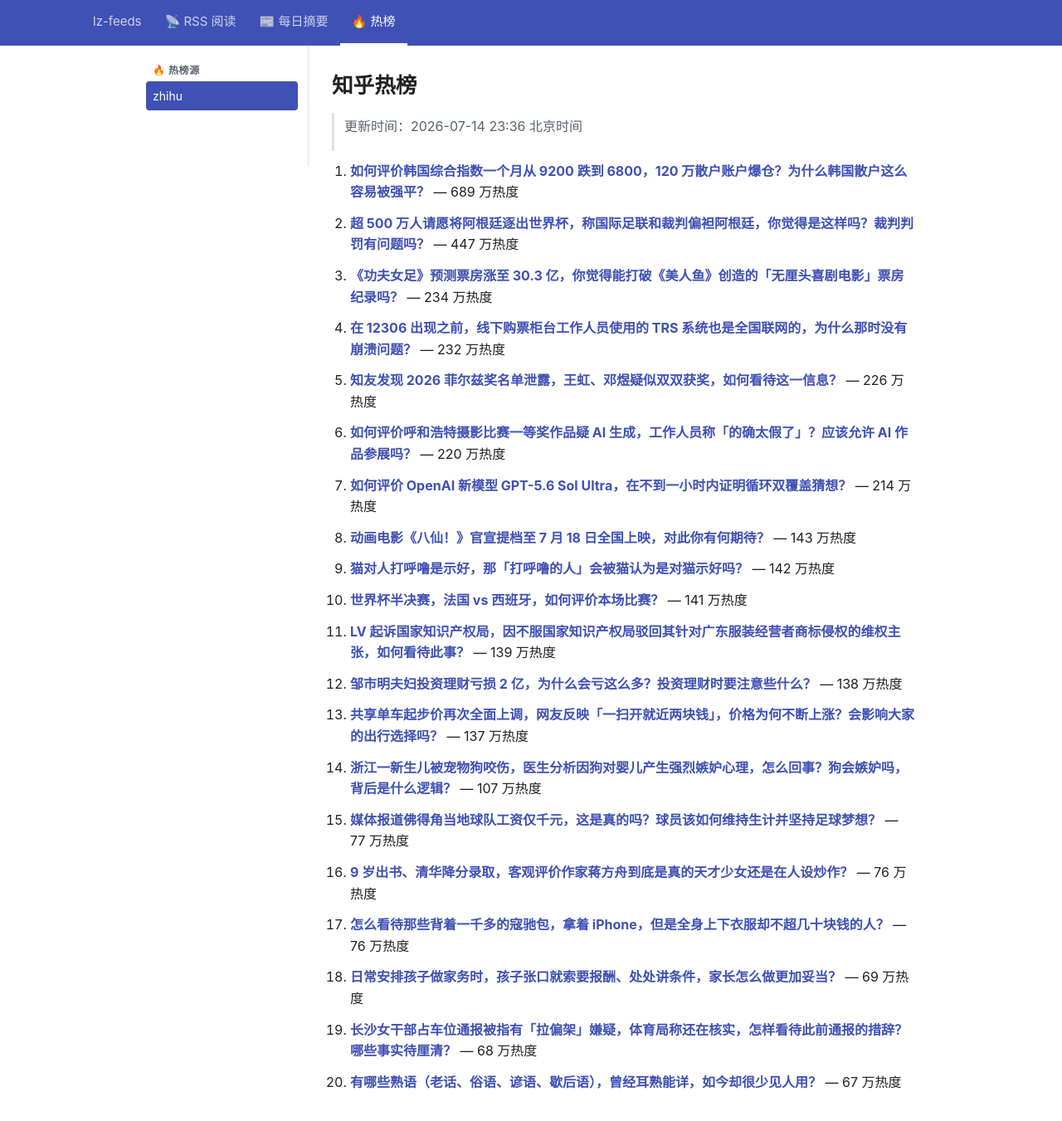
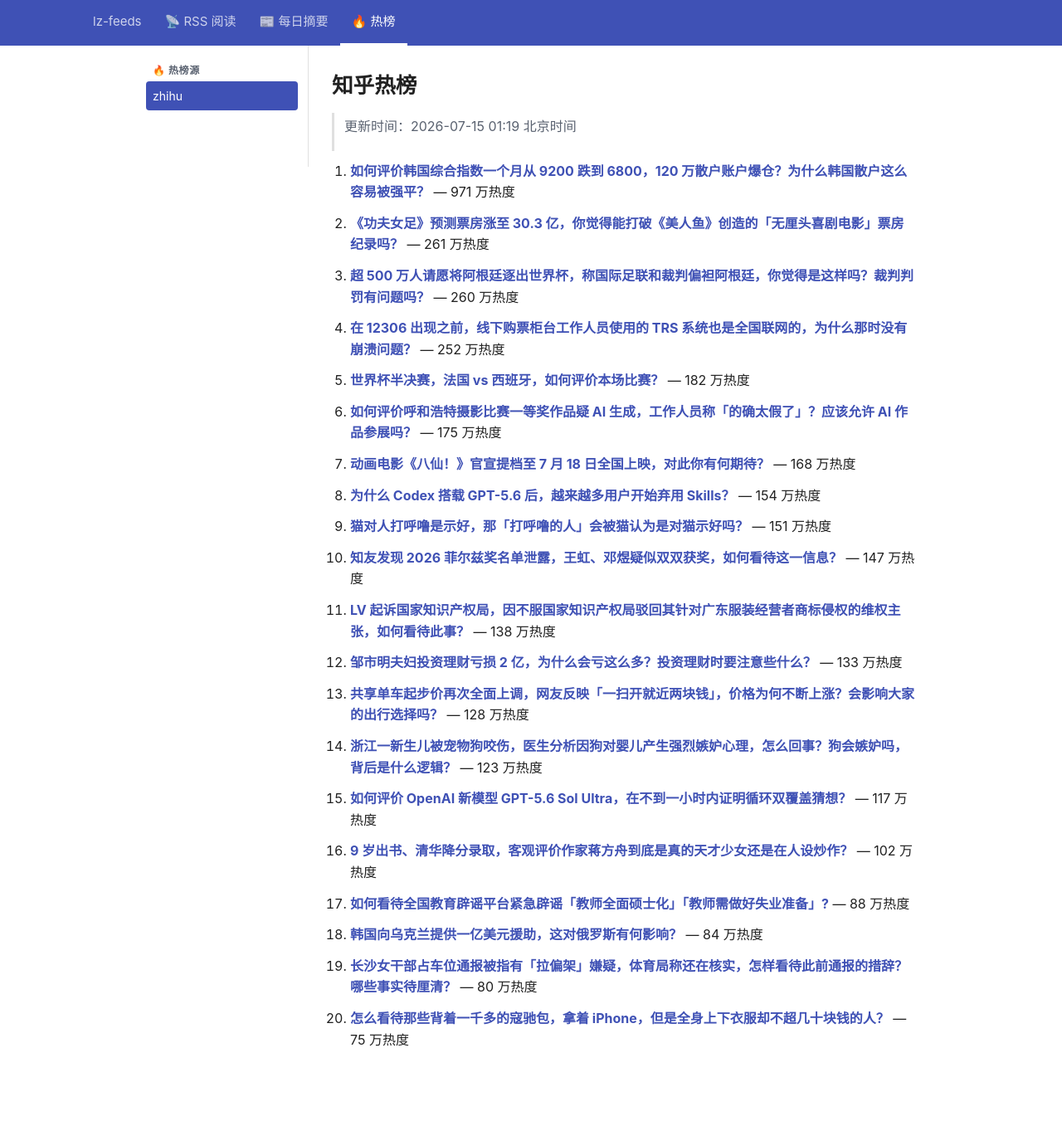
Before and after one commit to lizhang0101/lz-feeds, a Jekyll site: the page built from _hotlist/zhihu.md, in a window 1280 px wide and 1381 px high. Shown: the top 1351 px of the window at 83% size. Built offline with Jekyll 4.4.1, drawn with Linux system fonts in a browser that asks for light colours.

Commit message:
hotlist: 2026-07-14T17:19Z

```diff
--- a/_hotlist/zhihu.md
+++ b/_hotlist/zhihu.md
@@ -1,48 +1,48 @@
 ---
-updated: 2026-07-14 23:36 北京时间
+updated: 2026-07-15 01:19 北京时间
 count: 20
 ---
 
 # 知乎热榜
 
-> 更新时间：2026-07-14 23:36 北京时间
+> 更新时间：2026-07-15 01:19 北京时间
 
-1. **[如何评价韩国综合指数一个月从 9200 跌到 6800，120 万散户账户爆仓？为什么韩国散户这么容易被强平？](https://www.zhihu.com/question/2060415646706263496)** — 689 万热度
+1. **[如何评价韩国综合指数一个月从 9200 跌到 6800，120 万散户账户爆仓？为什么韩国散户这么容易被强平？](https://www.zhihu.com/question/2060415646706263496)** — 971 万热度
 
-2. **[超 500 万人请愿将阿根廷逐出世界杯，称国际足联和裁判偏袒阿根廷，你觉得是这样吗？裁判判罚有问题吗？](https://www.zhihu.com/question/2060314752786457046)** — 447 万热度
+2. **[《功夫女足》预测票房涨至 30.3 亿，你觉得能打破《美人鱼》创造的「无厘头喜剧电影」票房纪录吗？](https://www.zhihu.com/question/2059400846199219255)** — 261 万热度
 
-3. **[《功夫女足》预测票房涨至 30.3 亿，你觉得能打破《美人鱼》创造的「无厘头喜剧电影」票房纪录吗？](https://www.zhihu.com/question/2059400846199219255)** — 234 万热度
+3. **[超 500 万人请愿将阿根廷逐出世界杯，称国际足联和裁判偏袒阿根廷，你觉得是这样吗？裁判判罚有问题吗？](https://www.zhihu.com/question/2060314752786457046)** — 260 万热度
 
-4. **[在 12306 出现之前，线下购票柜台工作人员使用的 TRS 系统也是全国联网的，为什么那时没有崩溃问题？](https://www.zhihu.com/question/572076661)** — 232 万热度
+4. **[在 12306 出现之前，线下购票柜台工作人员使用的 TRS 系统也是全国联网的，为什么那时没有崩溃问题？](https://www.zhihu.com/question/572076661)** — 252 万热度
 
-5. **[知友发现 2026 菲尔兹奖名单泄露，王虹、邓煜疑似双双获奖，如何看待这一信息？](https://www.zhihu.com/question/2060133066643879544)** — 226 万热度
+5. **[世界杯半决赛，法国 vs 西班牙，如何评价本场比赛？](https://www.zhihu.com/question/2060325379596933035)** — 182 万热度
 
-6. **[如何评价呼和浩特摄影比赛一等奖作品疑 AI 生成，工作人员称「的确太假了」？应该允许 AI 作品参展吗？](https://www.zhihu.com/question/2060385485915263811)** — 220 万热度
+6. **[如何评价呼和浩特摄影比赛一等奖作品疑 AI 生成，工作人员称「的确太假了」？应该允许 AI 作品参展吗？](https://www.zhihu.com/question/2060385485915263811)** — 175 万热度
 
-7. **[如何评价 OpenAI 新模型 GPT-5.6 Sol Ultra，在不到一小时内证明循环双覆盖猜想？](https://www.zhihu.com/question/2059349642496710015)** — 214 万热度
+7. **[动画电影《八仙！》官宣提档至 7 月 18 日全国上映，对此你有何期待？](https://www.zhihu.com/question/2060302796297959128)** — 168 万热度
 
-8. **[动画电影《八仙！》官宣提档至 7 月 18 日全国上映，对此你有何期待？](https://www.zhihu.com/question/2060302796297959128)** — 143 万热度
+8. **[为什么 Codex 搭载 GPT-5.6 后，越来越多用户开始弃用 Skills？](https://www.zhihu.com/question/2060378207459566963)** — 154 万热度
 
-9. **[猫对人打呼噜是示好，那「打呼噜的人」会被猫认为是对猫示好吗？](https://www.zhihu.com/question/659310565)** — 142 万热度
+9. **[猫对人打呼噜是示好，那「打呼噜的人」会被猫认为是对猫示好吗？](https://www.zhihu.com/question/659310565)** — 151 万热度
 
-10. **[世界杯半决赛，法国 vs 西班牙，如何评价本场比赛？](https://www.zhihu.com/question/2060325379596933035)** — 141 万热度
+10. **[知友发现 2026 菲尔兹奖名单泄露，王虹、邓煜疑似双双获奖，如何看待这一信息？](https://www.zhihu.com/question/2060133066643879544)** — 147 万热度
 
-11. **[LV 起诉国家知识产权局，因不服国家知识产权局驳回其针对广东服装经营者商标侵权的维权主张，如何看待此事？](https://www.zhihu.com/question/2060375449868441221)** — 139 万热度
+11. **[LV 起诉国家知识产权局，因不服国家知识产权局驳回其针对广东服装经营者商标侵权的维权主张，如何看待此事？](https://www.zhihu.com/question/2060375449868441221)** — 138 万热度
 
-12. **[邹市明夫妇投资理财亏损 2 亿，为什么会亏这么多？投资理财时要注意些什么？](https://www.zhihu.com/question/2060364904519791870)** — 138 万热度
+12. **[邹市明夫妇投资理财亏损 2 亿，为什么会亏这么多？投资理财时要注意些什么？](https://www.zhihu.com/question/2060364904519791870)** — 133 万热度
 
-13. **[共享单车起步价再次全面上调，网友反映「一扫开就近两块钱」，价格为何不断上涨？会影响大家的出行选择吗？](https://www.zhihu.com/question/2060008266927810048)** — 137 万热度
+13. **[共享单车起步价再次全面上调，网友反映「一扫开就近两块钱」，价格为何不断上涨？会影响大家的出行选择吗？](https://www.zhihu.com/question/2060008266927810048)** — 128 万热度
 
-14. **[浙江一新生儿被宠物狗咬伤，医生分析因狗对婴儿产生强烈嫉妒心理，怎么回事？狗会嫉妒吗，背后是什么逻辑？](https://www.zhihu.com/question/2060043393238143776)** — 107 万热度
+14. **[浙江一新生儿被宠物狗咬伤，医生分析因狗对婴儿产生强烈嫉妒心理，怎么回事？狗会嫉妒吗，背后是什么逻辑？](https://www.zhihu.com/question/2060043393238143776)** — 123 万热度
 
-15. **[媒体报道佛得角当地球队工资仅千元，这是真的吗？球员该如何维持生计并坚持足球梦想？](https://www.zhihu.com/question/2051346335882859036)** — 77 万热度
+15. **[如何评价 OpenAI 新模型 GPT-5.6 Sol Ultra，在不到一小时内证明循环双覆盖猜想？](https://www.zhihu.com/question/2059349642496710015)** — 117 万热度
 
-16. **[9 岁出书、清华降分录取，客观评价作家蒋方舟到底是真的天才少女还是在人设炒作？](https://www.zhihu.com/question/2060111984247272718)** — 76 万热度
+16. **[9 岁出书、清华降分录取，客观评价作家蒋方舟到底是真的天才少女还是在人设炒作？](https://www.zhihu.com/question/2060111984247272718)** — 102 万热度
 
-17. **[怎么看待那些背着一千多的寇驰包，拿着 iPhone，但是全身上下衣服却不超几十块钱的人？](https://www.zhihu.com/question/9783691829)** — 76 万热度
+17. **[如何看待全国教育辟谣平台紧急辟谣「教师全面硕士化」「教师需做好失业准备」?](https://www.zhihu.com/question/2059323780208636411)** — 88 万热度
 
-18. **[日常安排孩子做家务时，孩子张口就索要报酬、处处讲条件，家长怎么做更加妥当？](https://www.zhihu.com/question/2057474467874580079)** — 69 万热度
+18. **[韩国向乌克兰提供一亿美元援助，这对俄罗斯有何影响？](https://www.zhihu.com/question/2059387546061349903)** — 84 万热度
 
-19. **[长沙女干部占车位通报被指有「拉偏架」嫌疑，体育局称还在核实，怎样看待此前通报的措辞？哪些事实待厘清？](https://www.zhihu.com/question/2060269141576233184)** — 68 万热度
+19. **[长沙女干部占车位通报被指有「拉偏架」嫌疑，体育局称还在核实，怎样看待此前通报的措辞？哪些事实待厘清？](https://www.zhihu.com/question/2060269141576233184)** — 80 万热度
 
-20. **[有哪些熟语（老话、俗语、谚语、歇后语），曾经耳熟能详，如今却很少见人用？](https://www.zhihu.com/question/2055456370502144358)** — 67 万热度
+20. **[怎么看待那些背着一千多的寇驰包，拿着 iPhone，但是全身上下衣服却不超几十块钱的人？](https://www.zhihu.com/question/9783691829)** — 75 万热度
```
